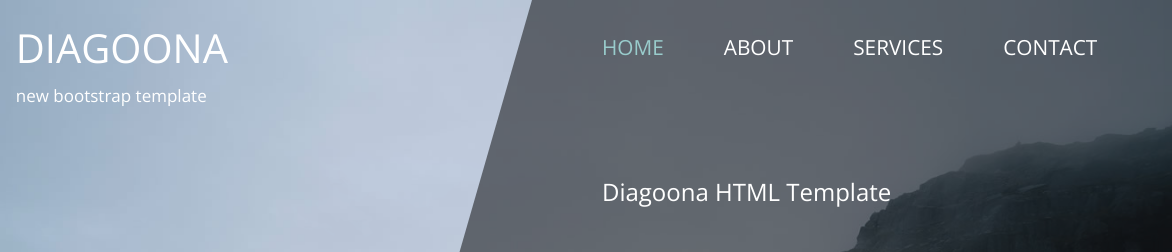
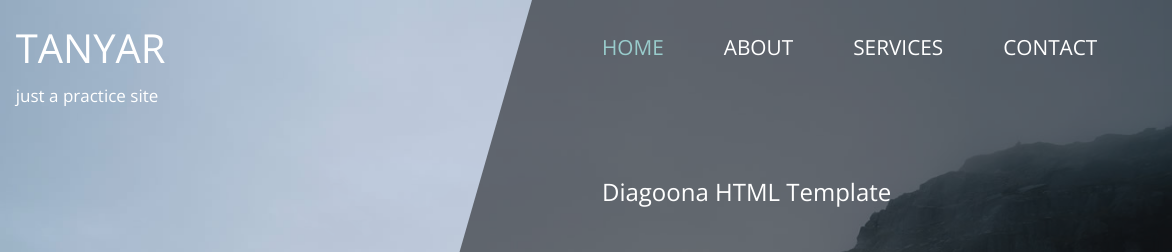
Before and after one commit to barii18/tanyar, a plain HTML site: page index.html in a window 1280 px wide. Shown: the top 252 px of the page, 108-1280 px from the left. Drawn offline with nearby package versions, Linux system fonts and the light colour scheme.

Commit message:
Update index.html

```diff
--- a/index.html
+++ b/index.html
@@ -5,7 +5,7 @@
     <meta charset="UTF-8">
     <meta name="viewport" content="width=device-width, initial-scale=1.0">
     <meta http-equiv="X-UA-Compatible" content="ie=edge">
-    <title>Diagoona HTML CSS Template</title>
+    <title>Practice Site</title>
     <link href="https://fonts.googleapis.com/css?family=Open+Sans:300,400" rel="stylesheet" /> <!-- https://fonts.google.com/ -->
     <link href="css/bootstrap.min.css" rel="stylesheet" /> <!-- https://getbootstrap.com/ -->
     <link href="fontawesome/css/all.min.css" rel="stylesheet" /> <!-- https://fontawesome.com/ -->
@@ -27,8 +27,8 @@ https://templatemo.com/tm-550-diagoona
                     <div class="tm-site-header media">
                         <i class="fas fa-umbrella-beach fa-3x mt-1 tm-logo"></i>
                         <div class="media-body">
-                            <h1 class="tm-sitename text-uppercase">diagoona</h1>
-                            <p class="tm-slogon">new bootstrap template</p>
+                            <h1 class="tm-sitename text-uppercase">Tanyar</h1>
+                            <p class="tm-slogon">just a practice site</p>
                         </div>
                     </div>
                 </div>
```
